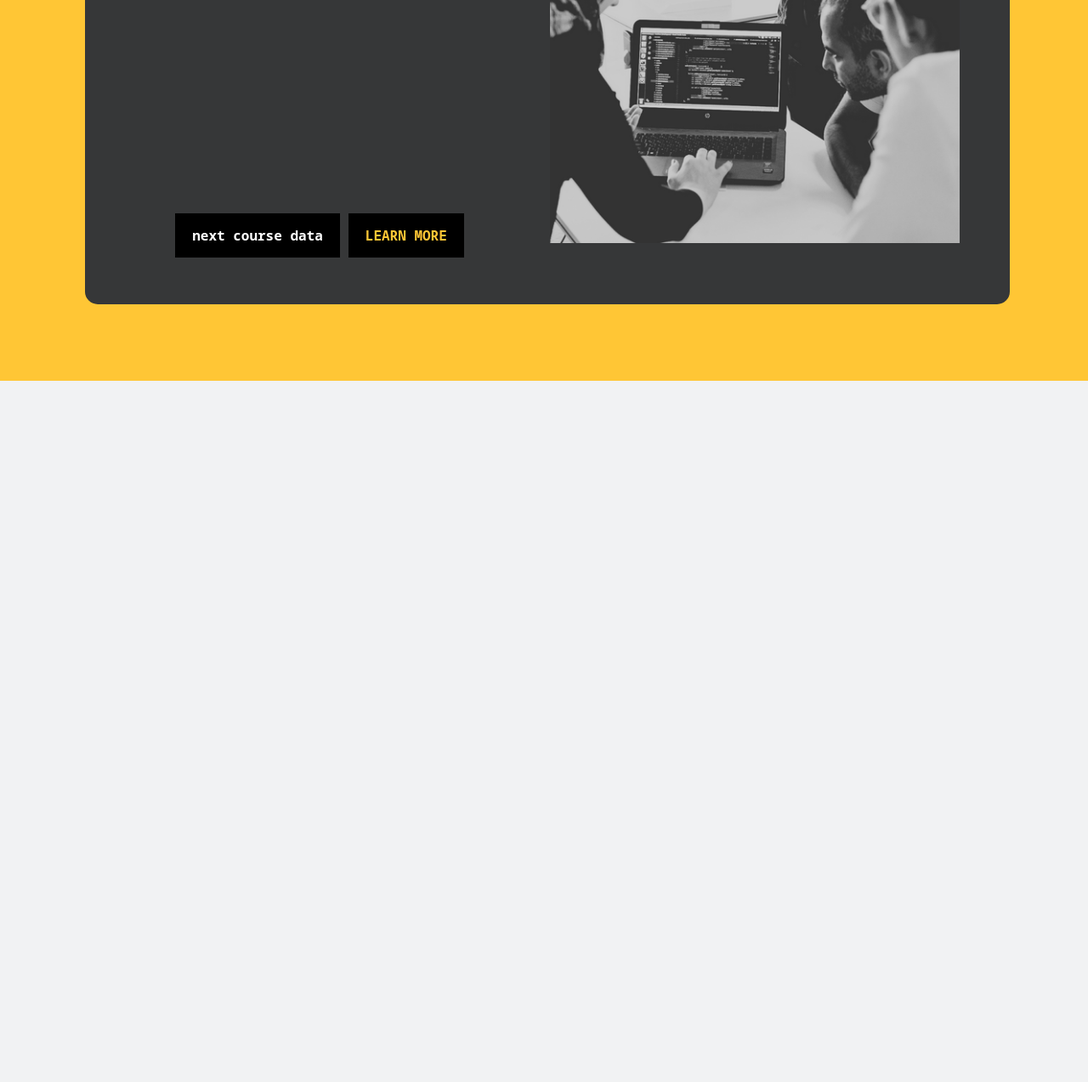
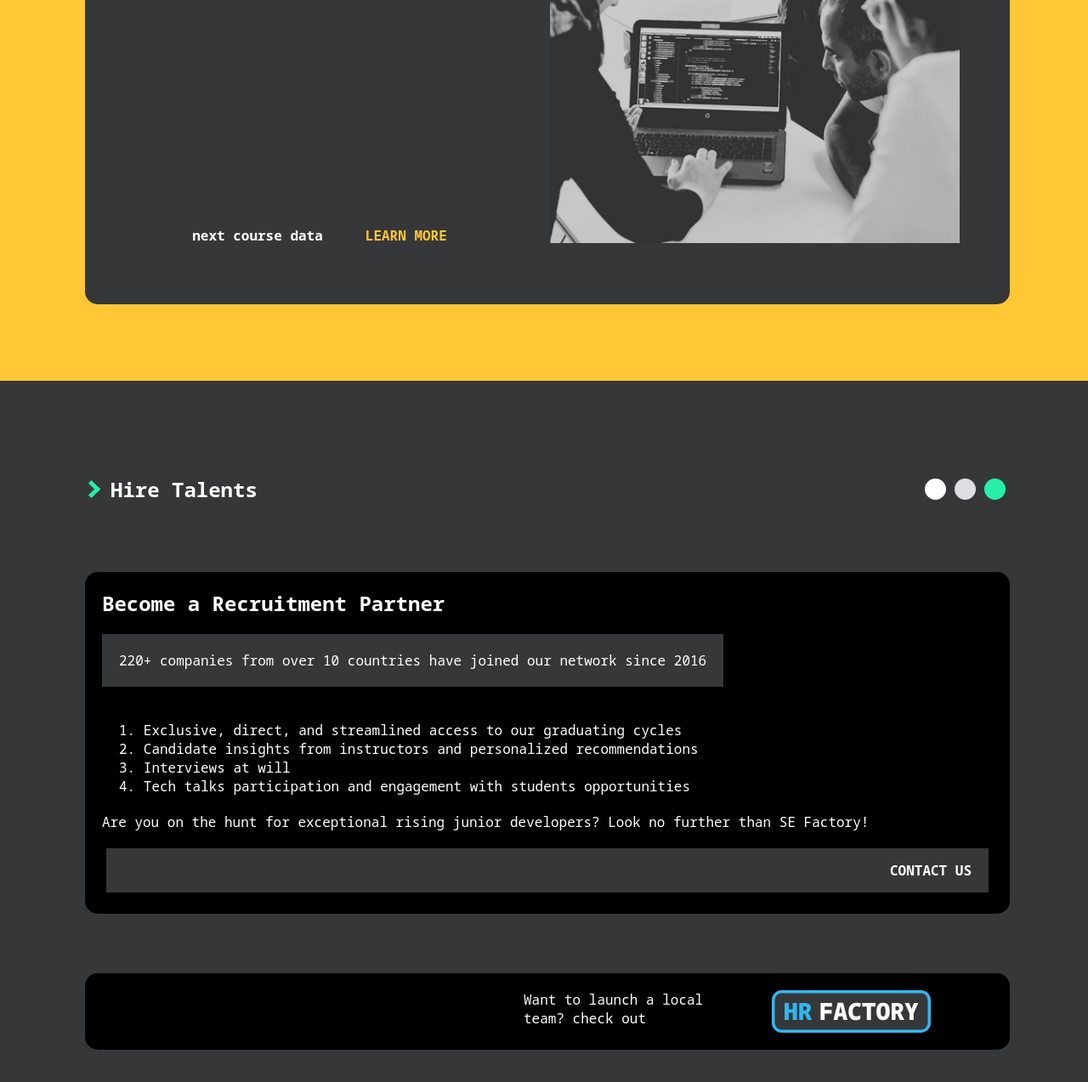
Before and after one commit to NourAlHoda-Ahmad/SEF_clone, a plain HTML site: page index.html in a window 1280 px wide. Shown: the part 3057-4330 px from the top of the page at 85% size. Before the commit the page ends 3505 px from the top, so only its background shows below. Drawn offline with Linux system fonts and the light colour scheme.

Commit message:
Added Hire Talents Section

```diff
--- a/css/style.css
+++ b/css/style.css
@@ -694,7 +694,7 @@ section {
 
 
 .btn-date-course,.btn-more{
-    background-color: black;
+    background-color:#363738;
     padding: 15px 20px;
     margin: 5px;
     cursor: pointer;
@@ -706,6 +706,68 @@ section {
 
 }
 
+
+
+
+/* Hire talents */
+.hire-talents{
+    background-color: #363738;
+    color: white;
+}
+
+.hire-talents .container-content{
+    background-color: black;
+    padding: 20px;
+    border-radius: 15px;
+    flex-direction: column;
+
+}
+
+/* .container-content {
+    display: flex;
+    flex-wrap: wrap;
+    width: 100vw;
+
+} */
+
+
+.hire-talents .btn-more{
+    color: white;
+    text-align: end;
+    margin-top: 20px;
+}
+
+
+
+.hire-talents  .container-content .recruitment-subtitle{
+    background-color: #363738;
+    margin: 20px 0px;
+    padding: 20px;
+    width: fit-content;
+}
+
+.recruitment-list{
+    margin: 20px;
+}
+
+
+.container-content.hr-content{
+    color: white;
+    font-size: 16px;
+    align-items: flex-end;
+}
+
+.hr-hire{
+   display: flex;
+    }
+
+.hr-hire p{
+    width: max-content;
+}
+
+.hr-hire img{
+height: 50px;
+}
 
 /* Media Queries */
 @media only screen and (max-width: 800px) {
--- a/index.html
+++ b/index.html
@@ -271,6 +271,8 @@
         <!-- Milestones Section end -->
 
 
+
+
         <!-- programs Section start -->
         <section class="programs">
             <div class="container">
@@ -441,17 +443,73 @@
                     </div>
                 </div>
             </div>
-
-    </div>
-
-    </div>
-    </section>
-    <!-- programs Section end -->
+        </section>
+        <!-- programs Section end -->
 
 
 
 
+        <!-- programs Section start -->
+        <section class="hire-talents">
+            <div class="container">
+
+                <div class="main-title">
+                    <div class="title-name">
+                        <div class="arrow"></div>
+                        <h1>Hire Talents</h1>
+                    </div>
+                    <div class="circles">
+                        <div class="circle-white"></div>
+                        <div class="circle-grey"></div>
+                        <div class="circle-main"></div>
+
+
+                    </div>
+
+
+                </div>
+
+                <div class="container-content">
+                    <h2>Become a Recruitment Partner</h2>
+                    <p class="recruitment-subtitle">220+ companies from over 10 countries have joined our network since
+                        2016</p>
+                    <p class="recruitment-list">1. Exclusive, direct, and streamlined access to our graduating cycles
+                        <br>
+                        2. Candidate insights from instructors and personalized recommendations
+                        <br>
+                        3. Interviews at will
+                        <br>
+                        4. Tech talks participation and engagement with students opportunities
+                    </p>
+                    <p>Are you on the hunt for exceptional rising junior developers? Look no further than SE Factory!
+                    </p>
+                    <div class="btn btn-more">
+                        CONTACT US
+                    </div>
+
+                </div>
+            </div>
+
+            <div class="container">
+                <div class="container-content hr-content">
+
+                    <div class="hr-hire">
+                        <p>Want to launch a local team? check out</p>
+                        <img src="./assets/logos/HR_logo.svg" alt="">
+                    </div>
+                </div>
+            </div>
+
+        </section>
+        <!-- programs Section end -->
     </div>
+
+
+
+
+
+
+
 
     <script src="./js/index.js"></script>
 </body>
```
